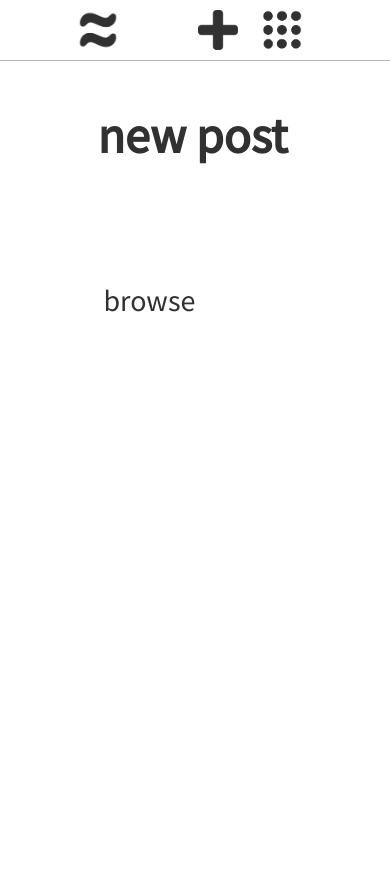
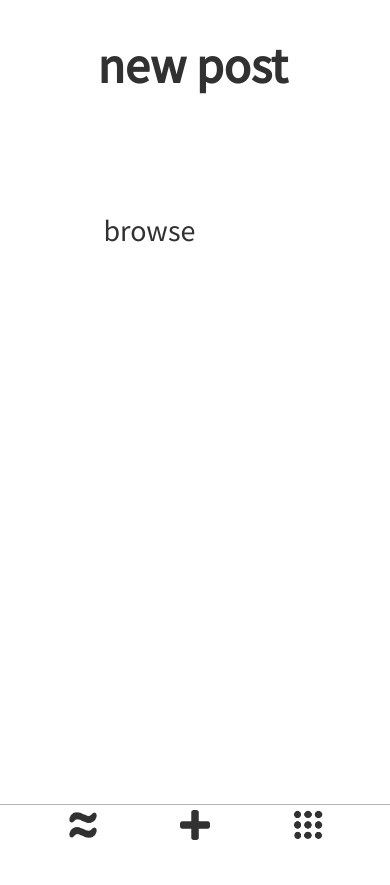
Before and after one commit to GreerPage/tilde, a Django app: page /post in a window 390 px wide. After the commit the page ends 840 px from the top, so only its background shows below. Run offline with Django 3.2, Linux system fonts and the light colour scheme; some libraries are stand-ins or nearby versions.

Commit message:
created nav bar for mobile peeps <3

```diff
--- a/static/css/style.css
+++ b/static/css/style.css
@@ -190,6 +190,10 @@ html, body {
 #caption-button {
     color: #313131;
 }
+.filler {
+    height: 7vh;
+    width: 100%;
+}
 @media screen and (max-width: 830px) {
     .gallery-images {
         display: grid;
@@ -234,4 +238,56 @@ html, body {
     .postpage-main {
         width: 75%;
     }
+    .navbar {
+        position: fixed;
+        top: 100vh;
+        height: 40px;
+        width: 100vw;
+        background-color: white;
+        transform: translateY(-40px);
+        z-index: 1000;
+        border-top: 1px solid #b3b3b3;
+    }
+    .logoforbar {
+        height: 30px;
+        position: absolute;
+        top: 5px;
+        left: unset;
+    }
+    .iconsforbars {
+        height: 30px;
+        position: absolute;
+        top: 5px;
+        right: unset;
+        width: 100%;
+    }
+    .iconsforbars img{
+        height: 30px;
+    }
+    .iconsforbars a {
+        padding-left: unset;
+        padding-right: unset;
+    }
+    #plus {
+        position: absolute;
+        left: 50%;
+        transform: translateX(-50%);
+    }
+    #logo {
+        z-index: 100000;
+        position: absolute;
+        left: 25%;
+        transform: translateX(-30px);
+    }
+    #waffle {
+        position: absolute;
+        right: 25%;
+        transform: translateX(30px);
+    }
+    .filler {
+        height: 0vh;
+    }
+    .postmain {
+        top: 0px;
+    }
 }
--- a/templates/gallery.html
+++ b/templates/gallery.html
@@ -13,7 +13,7 @@
 {% endblock %}
 
 {% block body %}
-    <div style="height: 7vh; width: 100%;"></div>
+    <div class="filler"></div>
     <div class='gallery-main'>
         <h1 style="font-size: 50px; color: #313131; font-family: 'Source Sans Pro', sans-serif;">gallery</h1>
         <hr style="color: #313131">
--- a/templates/head.html
+++ b/templates/head.html
@@ -17,12 +17,11 @@
 <body>
     {% if nav == True %}
         <div class="navbar">
-            <a href="/"><img src="{% static 'images/logo1.png' %}" alt="logo" class="logoforbar"></a>
+            <a href="/" id='logo'><img src="{% static 'images/logo1.png' %}" alt="logo" class="logoforbar"></a>
             <div class="iconsforbars">
-                <a href="/post"><img src="{% static 'images/icons/plus.png' %}" alt="plus"></a>
-                <a href="/gallery"><img src="{% static 'images/icons/waffle.png' %}" alt="logo"></a>
+                <a href="/post" id="plus"><img src="{% static 'images/icons/plus.png' %}" alt="plus"></a>
+                <a href="/gallery"id="waffle"><img src="{% static 'images/icons/waffle.png' %}" alt="logo"></a>
             </div>
-
         </div>
     {% endif %}
     {% block body %}{% endblock %}
```
Also changed, not shown: templates/postpage.html (+6 -2 lines).
